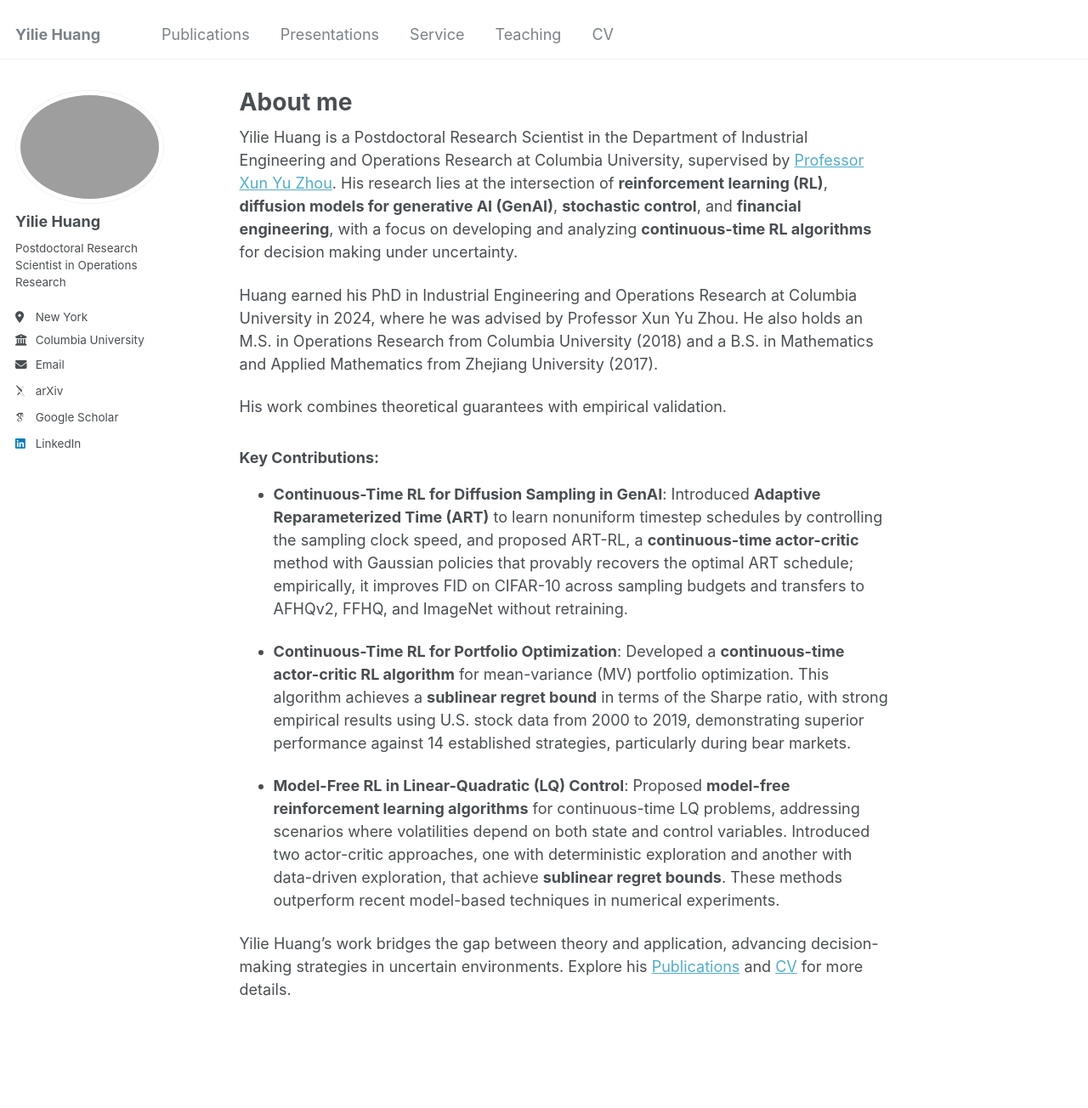
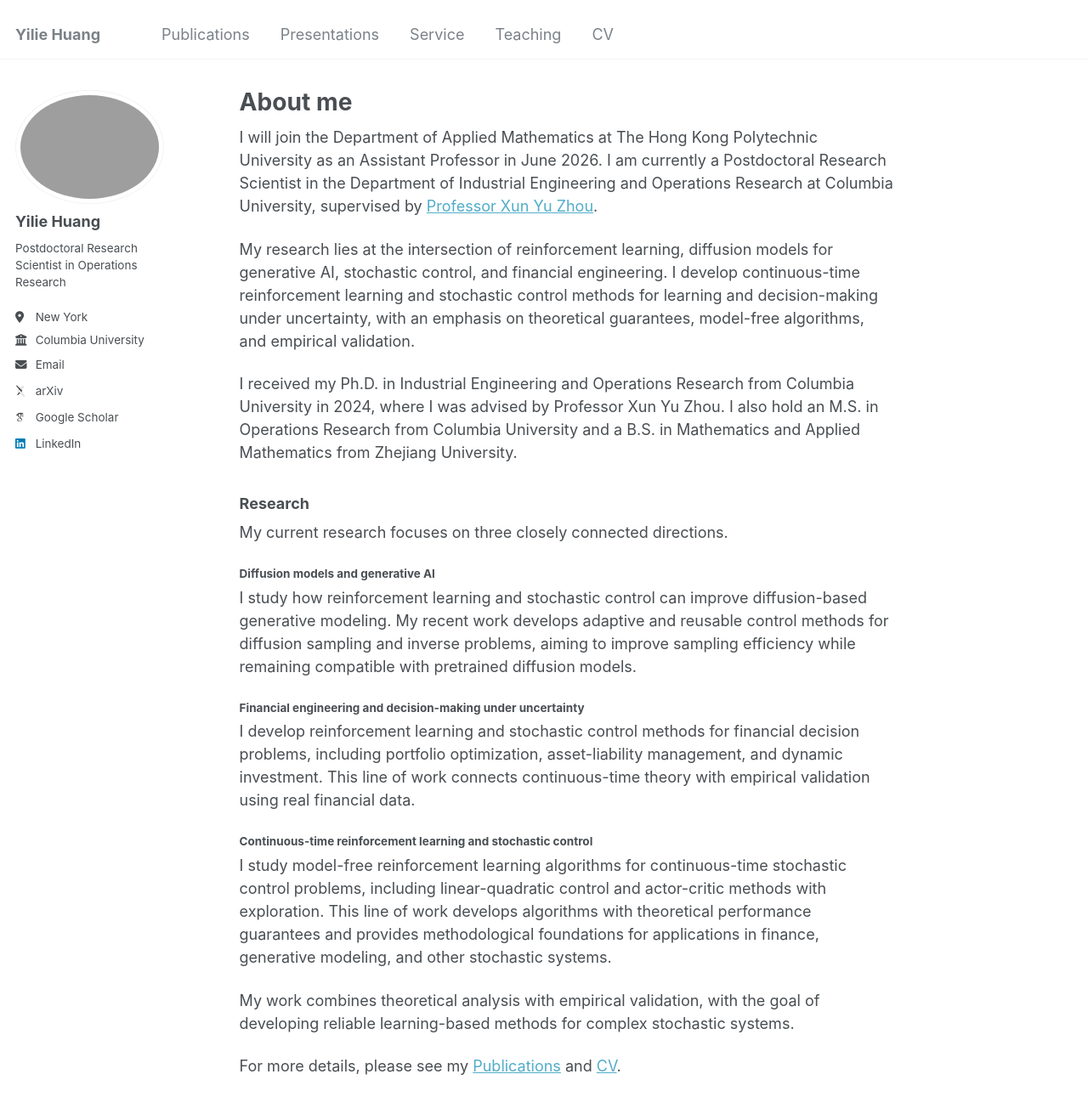
Before and after one commit to yiliehuang/yiliehuang.github.io, a Jekyll site: the page built from _pages/about.md, in a window 1280 px wide and 1400 px high. Shown: the top 1304 px of the window at 85% size. Built offline with Jekyll 4.4.1, drawn with Linux system fonts in a browser that asks for light colours; some web fonts are replaced.

Commit message:
Update about.md

```diff
--- a/_pages/about.md
+++ b/_pages/about.md
@@ -7,17 +7,28 @@ redirect_from:
   - /about.html
 ---
 
-Yilie Huang is a Postdoctoral Research Scientist in the Department of Industrial Engineering and Operations Research at Columbia University, supervised by [Professor Xun Yu Zhou](https://www.engineering.columbia.edu/faculty-staff/directory/xunyu-zhou). His research lies at the intersection of **reinforcement learning (RL)**, **diffusion models for generative AI (GenAI)**, **stochastic control**, and **financial engineering**, with a focus on developing and analyzing **continuous-time RL algorithms** for decision making under uncertainty.
+I will join the Department of Applied Mathematics at The Hong Kong Polytechnic University as an Assistant Professor in June 2026. I am currently a Postdoctoral Research Scientist in the Department of Industrial Engineering and Operations Research at Columbia University, supervised by [Professor Xun Yu Zhou](https://www.engineering.columbia.edu/faculty-staff/directory/xunyu-zhou).
 
-Huang earned his PhD in Industrial Engineering and Operations Research at Columbia University in 2024, where he was advised by Professor Xun Yu Zhou. He also holds an M.S. in Operations Research from Columbia University (2018) and a B.S. in Mathematics and Applied Mathematics from Zhejiang University (2017).
+My research lies at the intersection of reinforcement learning, diffusion models for generative AI, stochastic control, and financial engineering. I develop continuous-time reinforcement learning and stochastic control methods for learning and decision-making under uncertainty, with an emphasis on theoretical guarantees, model-free algorithms, and empirical validation.
 
-His work combines theoretical guarantees with empirical validation.
+I received my Ph.D. in Industrial Engineering and Operations Research from Columbia University in 2024, where I was advised by Professor Xun Yu Zhou. I also hold an M.S. in Operations Research from Columbia University and a B.S. in Mathematics and Applied Mathematics from Zhejiang University.
 
-### Key Contributions:
-- **Continuous-Time RL for Diffusion Sampling in GenAI**: Introduced **Adaptive Reparameterized Time (ART)** to learn nonuniform timestep schedules by controlling the sampling clock speed, and proposed ART-RL, a **continuous-time actor-critic** method with Gaussian policies that provably recovers the optimal ART schedule; empirically, it improves FID on CIFAR-10 across sampling budgets and transfers to AFHQv2, FFHQ, and ImageNet without retraining.
+### Research
 
-- **Continuous-Time RL for Portfolio Optimization**: Developed a **continuous-time actor-critic RL algorithm** for mean-variance (MV) portfolio optimization. This algorithm achieves a **sublinear regret bound** in terms of the Sharpe ratio, with strong empirical results using U.S. stock data from 2000 to 2019, demonstrating superior performance against 14 established strategies, particularly during bear markets.
+My current research focuses on three closely connected directions.
 
-- **Model-Free RL in Linear-Quadratic (LQ) Control**: Proposed **model-free reinforcement learning algorithms** for continuous-time LQ problems, addressing scenarios where volatilities depend on both state and control variables. Introduced two actor-critic approaches, one with deterministic exploration and another with data-driven exploration, that achieve **sublinear regret bounds**. These methods outperform recent model-based techniques in numerical experiments.
+#### Diffusion models and generative AI
 
-Yilie Huang’s work bridges the gap between theory and application, advancing decision-making strategies in uncertain environments. Explore his [Publications](https://yiliehuang.github.io/publications) and [CV](https://yiliehuang.github.io/files/CV_Yilie_Huang.pdf) for more details.
+I study how reinforcement learning and stochastic control can improve diffusion-based generative modeling. My recent work develops adaptive and reusable control methods for diffusion sampling and inverse problems, aiming to improve sampling efficiency while remaining compatible with pretrained diffusion models.
+
+#### Financial engineering and decision-making under uncertainty
+
+I develop reinforcement learning and stochastic control methods for financial decision problems, including portfolio optimization, asset-liability management, and dynamic investment. This line of work connects continuous-time theory with empirical validation using real financial data.
+
+#### Continuous-time reinforcement learning and stochastic control
+
+I study model-free reinforcement learning algorithms for continuous-time stochastic control problems, including linear-quadratic control and actor-critic methods with exploration. This line of work develops algorithms with theoretical performance guarantees and provides methodological foundations for applications in finance, generative modeling, and other stochastic systems.
+
+My work combines theoretical analysis with empirical validation, with the goal of developing reliable learning-based methods for complex stochastic systems.
+
+For more details, please see my [Publications](https://yiliehuang.github.io/publications) and [CV](https://yiliehuang.github.io/files/CV_Yilie_Huang.pdf).
```
